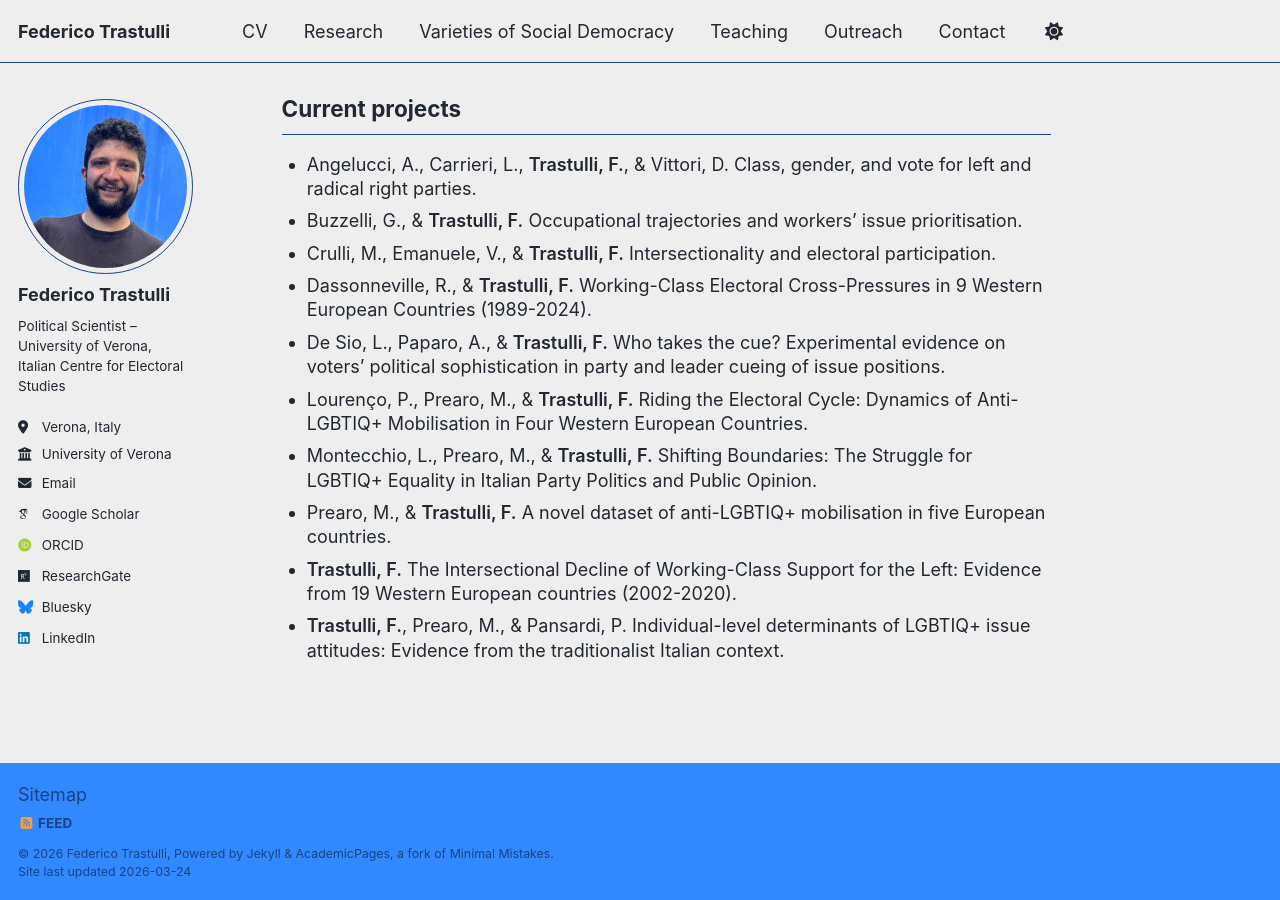
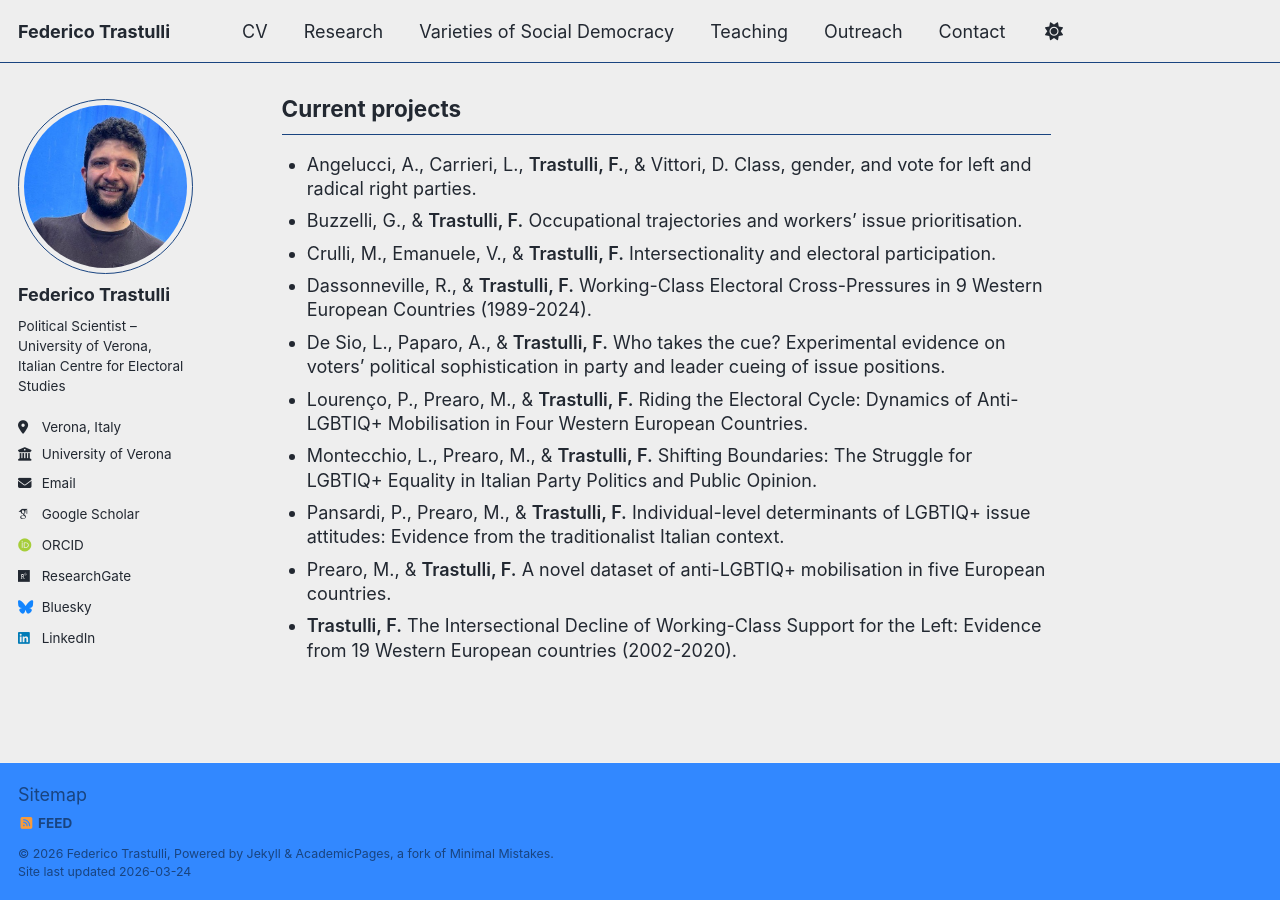
Before and after one commit to federicotrastulli/federicotrastulli.github.io, a Jekyll site: the page built from _pages/research.html, in a window 1280 px wide and 900 px high, scrolled down 2878 px. Built offline with Jekyll 4.4.1, drawn with Linux system fonts in a browser that asks for light colours; some web fonts are replaced; a script bundle is joined from its source files by our own code; library files that are not in the unit come from our copies.

Commit message:
Update research.html

```diff
--- a/_pages/research.html
+++ b/_pages/research.html
@@ -277,9 +277,9 @@ author_profile: true
   <li>De Sio, L., Paparo, A., &amp; <span class="me">Trastulli, F.</span> Who takes the cue? Experimental evidence on voters’ political sophistication in party and leader cueing of issue positions.</li>
   <li>Lourenço, P., Prearo, M., &amp; <span class="me">Trastulli, F.</span> Riding the Electoral Cycle: Dynamics of Anti-LGBTIQ+ Mobilisation in Four Western European Countries.</li>
   <li>Montecchio, L., Prearo, M., &amp; <span class="me">Trastulli, F.</span> Shifting Boundaries: The Struggle for LGBTIQ+ Equality in Italian Party Politics and Public Opinion.</li>
+  <li>Pansardi, P., Prearo, M., &amp; <span class="me">Trastulli, F.</span> Individual-level determinants of LGBTIQ+ issue attitudes: Evidence from the traditionalist Italian context.</li>
   <li>Prearo, M., &amp; <span class="me">Trastulli, F.</span> A novel dataset of anti-LGBTIQ+ mobilisation in five European countries.</li>
   <li><span class="me">Trastulli, F.</span> The Intersectional Decline of Working-Class Support for the Left: Evidence from 19 Western European countries (2002-2020).</li>
-  <li><span class="me">Trastulli, F.</span>, Prearo, M., &amp; Pansardi, P. Individual-level determinants of LGBTIQ+ issue attitudes: Evidence from the traditionalist Italian context.</li>
 </ul>
 
 </div>
```
